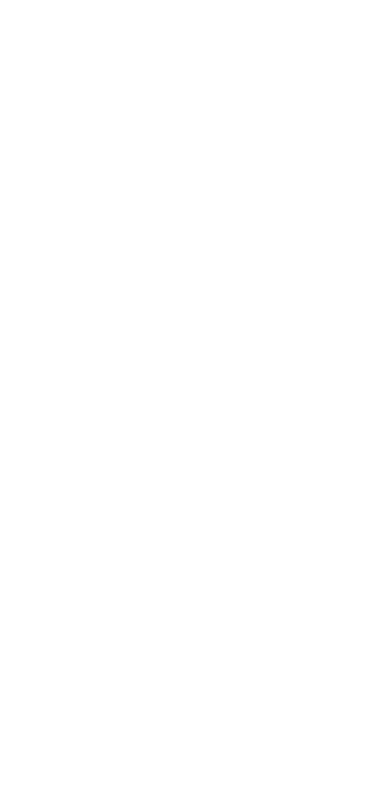
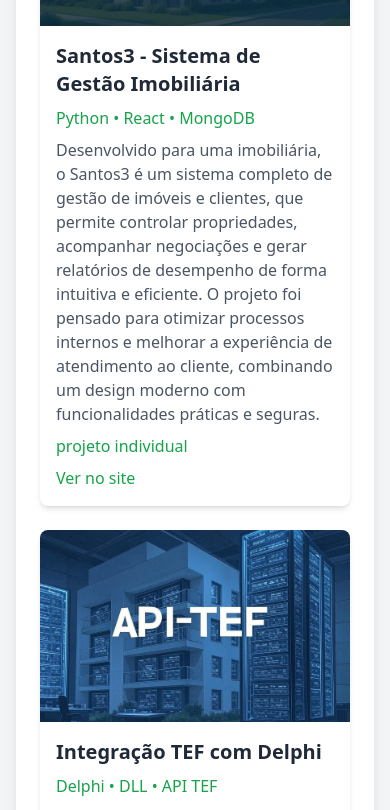
Before and after one commit to fatec-sjc-dsm-portfolio/ra1461392211042, a React (Vite) app: page / in a window 390 px wide. Shown: the part 4692-5502 px from the top of the page. Before the commit the page ends 4678 px from the top, so only its background shows below. Built offline with nearby package versions, Linux system fonts and the light colour scheme.

Commit message:
alterações referentes ao que foi solicitado

```diff
--- a/src/App.tsx
+++ b/src/App.tsx
@@ -1,8 +1,8 @@
 import Header from './components/Header';
 import Sidebar from './components/Sidebar';
 import Section from './components/Section';
-import ProjectCard from './components/ProjectCard';
-import { projects } from './data/projects';
+import {ProjectCard, PersonalProjectCard} from './components/ProjectCard';
+import { projects, personalProjects } from './data/projects';
 
 function App() {
   return (
@@ -55,6 +55,14 @@ function App() {
               </div>
             </Section>
 
+            <Section id="personalProjects" title="Projetos Pessoais">
+              <div className="grid grid-cols-1 md:grid-cols-2 gap-6">
+                {personalProjects.map((project) => (
+                  <PersonalProjectCard key={project.id} {...project} />
+                ))}
+              </div>
+            </Section>
+
             <Section id="contact" title="Contato">
               <div className="space-y-4">
                 <p className="text-gray-600">
--- a/src/components/ProjectCard.tsx
+++ b/src/components/ProjectCard.tsx
@@ -8,7 +8,17 @@ interface ProjectCardProps {
   link: string;
 }
 
-export default function ProjectCard({ title, technologies, description, imageUrl, link }: ProjectCardProps) {
+interface PersonalProjectCardProps {
+  title: string;
+  technologies: string;
+  description: string;
+  colaboration: string;
+  imageUrl: string;
+  link: string;
+}
+
+// Componente genérico para projeto padrão
+export function ProjectCard({ title, technologies, description, imageUrl, link }: ProjectCardProps) {
   return (
     <div className="bg-white rounded-lg overflow-hidden shadow-md hover:shadow-lg transition-shadow">
       <img
@@ -20,7 +30,6 @@ export default function ProjectCard({ title, technologies, description, imageUrl
         <h3 className="text-xl font-semibold text-gray-800">{title}</h3>
         <p className="text-green-600">{technologies}</p>
         <p className="text-gray-600">{description}</p>
-
         {link && (
           <a
             href={link}
@@ -35,3 +44,39 @@ export default function ProjectCard({ title, technologies, description, imageUrl
     </div>
   );
 }
+
+// Componente para projeto pessoal/colaborativo
+export function PersonalProjectCard({
+  title,
+  technologies,
+  description,
+  colaboration,
+  imageUrl,
+  link,
+}: PersonalProjectCardProps) {
+  return (
+    <div className="bg-white rounded-lg overflow-hidden shadow-md hover:shadow-lg transition-shadow">
+      <img
+        src={imageUrl}
+        alt={title}
+        className="w-full h-48 object-cover hover:opacity-90 transition-opacity"
+      />
+      <div className="p-4 flex flex-col gap-2">
+        <h3 className="text-xl font-semibold text-gray-800">{title}</h3>
+        <p className="text-green-600">{technologies}</p>
+        <p className="text-gray-600">{description}</p>
+        <p className="text-green-600">{colaboration}</p>
+        {link && (
+          <a
+            href={link}
+            target="_blank"
+            rel="noopener noreferrer"
+            className="text-green-600 hover:underline font-medium"
+          >
+            Ver no site
+          </a>
+        )}
+      </div>
+    </div>
+  );
+}
--- a/src/components/Sidebar.tsx
+++ b/src/components/Sidebar.tsx
@@ -5,7 +5,7 @@ import { BookOpen, Briefcase, FolderGit2, User, Phone } from 'lucide-react';
 export default function Sidebar() {
   const sections = [
     { id: 'about', label: 'Sobre Mim', icon: User },
-    { id: 'education', label: 'Formção', icon: BookOpen },
+    { id: 'education', label: 'Formação', icon: BookOpen },
     { id: 'experience', label: 'Experiencia', icon: Briefcase },
     { id: 'projects', label: 'Projetos', icon: FolderGit2 },
     { id: 'contact', label: 'Contato', icon: Phone },
--- a/src/data/projects.ts
+++ b/src/data/projects.ts
@@ -32,3 +32,24 @@ export const projects = [
     link: "https://github.com/Equipe-CodeLand/API-2025.1"
   }
 ];
+
+export const personalProjects = [
+  {
+    id: 1,
+    title: "Santos3 - Sistema de Gestão Imobiliária",
+    technologies: "Python • React • MongoDB",
+    description: "Desenvolvido para uma imobiliária, o Santos3 é um sistema completo de gestão de imóveis e clientes, que permite controlar propriedades, acompanhar negociações e gerar relatórios de desempenho de forma intuitiva e eficiente. O projeto foi pensado para otimizar processos internos e melhorar a experiência de atendimento ao cliente, combinando um design moderno com funcionalidades práticas e seguras.",
+    colaboration: "projeto individual",
+    imageUrl: "img/sistemaSantos3.png",
+    link: "https://www.santos3.com.br"
+  },
+  {
+    id: 2,
+    title: "Integração TEF com Delphi",
+    technologies: "Delphi • DLL • API TEF",
+    description: "Microserviço em Delphi para integração com terminais de pagamento (TEF), usando a lib-embed. Suporta transações como crédito/parcelado, débito, cancelamentos e reimpressões, com I/O em JSON e Pinpad USB para testes. Tecnologias: Delphi, API TEF.",
+    colaboration: "Parceria com a startup embed.it, implantado em múltiplos PDVs em vários estados brasileiros, otimizando pagamentos no varejo.",
+    imageUrl: "img/sistemaTef.jpg",
+    link: ""
+  },
+];
```
Also changed, not shown: public/img/sistemaSantos3.png (added), public/img/sistemaTef.jpg (added).
